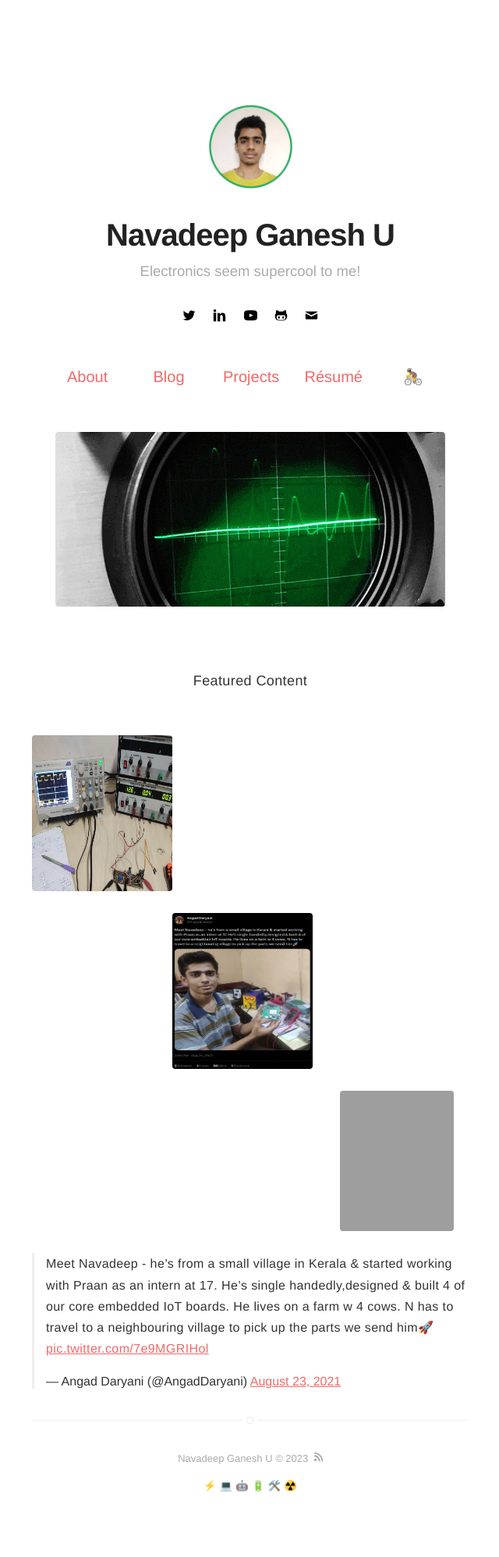
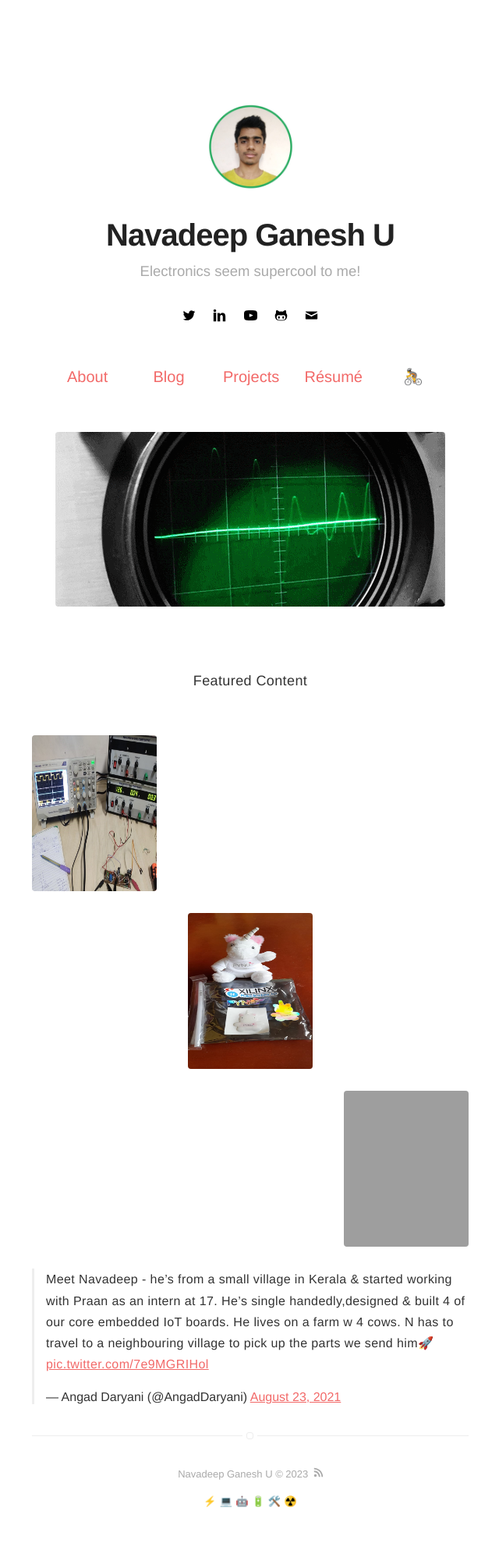
Before and after one commit to ngu25/ngu25.github.io, a Jekyll site: the page built from index.html, in a window 1280 px wide. Shown: the whole page at 78% size, without its empty margins (319-959 px from the left). Built offline with Jekyll 4.4.1, drawn with Linux system fonts in a browser that asks for light colours; comment, search, counter and statistics services are not loaded; grey boxes are pictures that could not be loaded.

Commit message:
Update highlighted-projects.html

```diff
--- a/_includes/highlighted-projects.html
+++ b/_includes/highlighted-projects.html
@@ -10,20 +10,17 @@ Featured Content
 <div>
 	<p align="Left">
 
-		<a href="https://community.element14.com/products/roadtest/rv/roadtest_reviews/1482/summer_of_fpgas_max7" target="_blank"><img src="assets/images/projects/rt_proj.jpeg" height="200px" width="180px" /></a>
-		&nbsp;&nbsp;&nbsp;
+		<a href="https://community.element14.com/products/roadtest/rv/roadtest_reviews/1482/summer_of_fpgas_max7" target="_blank"><img src="assets/images/projects/rt_proj.jpeg" height="200px" width="160px" /></a>
 	</p>
 
 	<p align="center">
 
-		<a href="https://twitter.com/AngadDaryani/status/1429903843001716750" target="_blank"><img src="assets/images/blog/me_twitter_angad.png" height="200px" width="180px" /></a>
-		&nbsp;&nbsp;&nbsp;
+		<a href="https://events.hackster.io/xcellent" target="_blank"><img src="assets/images/projects/pynq_giveaway.jpeg" height="200px" width="160px" /></a>
 	</p>
 
 	<p align="right">
 
-		<a href="https://community.element14.com/challenges-projects/design-challenges/at-the-core-design-challenge/b/blog/posts/atthecore-blog-5---brining-altogether-tmulti-core-deployment-and-application" target="_blank"><img src="https://community.element14.com/resized-image/__size/1170x1078/__key/communityserver-blogs-components-weblogfiles/00-00-00-03-92/FirmwareFlow_5F00_ATCDC.drawio-_2800_1_2900_.png" height="180px" width="146px" /></a>
-		&nbsp;&nbsp;&nbsp;
+		<a href="https://community.element14.com/challenges-projects/design-challenges/at-the-core-design-challenge/b/blog/posts/atthecore-blog-5---brining-altogether-tmulti-core-deployment-and-application" target="_blank"><img src="https://community.element14.com/resized-image/__size/1170x1078/__key/communityserver-blogs-components-weblogfiles/00-00-00-03-92/FirmwareFlow_5F00_ATCDC.drawio-_2800_1_2900_.png" height="200px" width="160px" /></a>
 	</p>
 </div>
 
```
